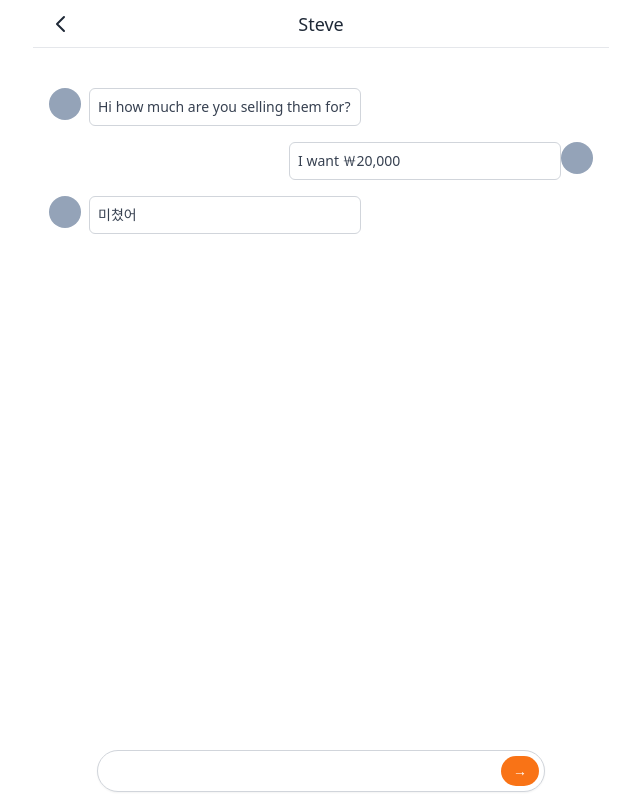
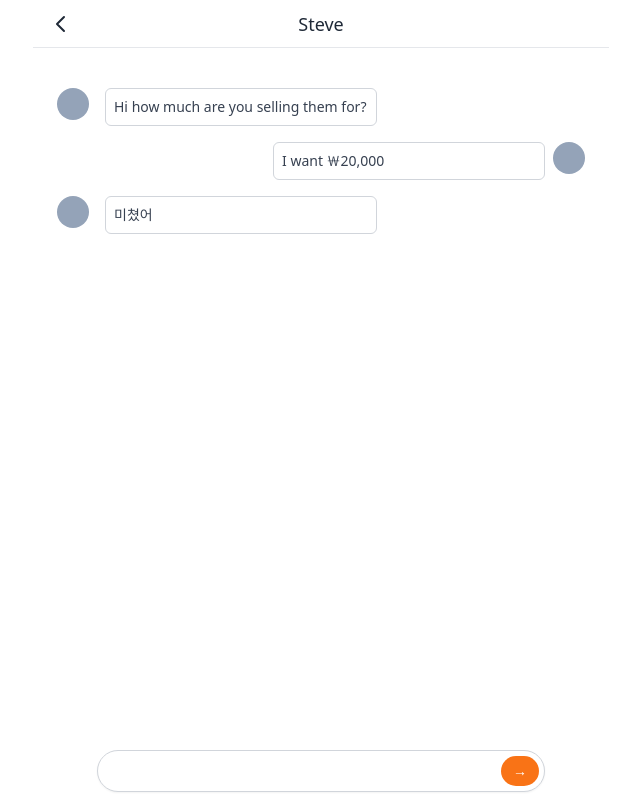
Before and after one commit to tyomhk2015/jpmarket, a Next.js app: page /chats/0 in a window 1280 px wide. Shown: the whole page, without its empty margins (319-959 px from the left). Built offline with nearby package versions, Linux system fonts and the light colour scheme.

Commit message:
Added margin for avatar component

```diff
--- a/components/message.tsx
+++ b/components/message.tsx
@@ -14,11 +14,11 @@ export default function Message({
   return (
     <div
       className={cls(
-        "flex  items-start",
+        "flex items-start",
         reversed ? "flex-row-reverse space-x-reverse" : "space-x-2"
       )}
     >
-      <div className="w-8 h-8 rounded-full bg-slate-400" />
+      <div className="w-8 h-8 mx-2 rounded-full bg-slate-400" />
       <div className="w-1/2 text-sm text-gray-700 p-2 border border-gray-300 rounded-md">
         <p>{message}</p>
       </div>
```
